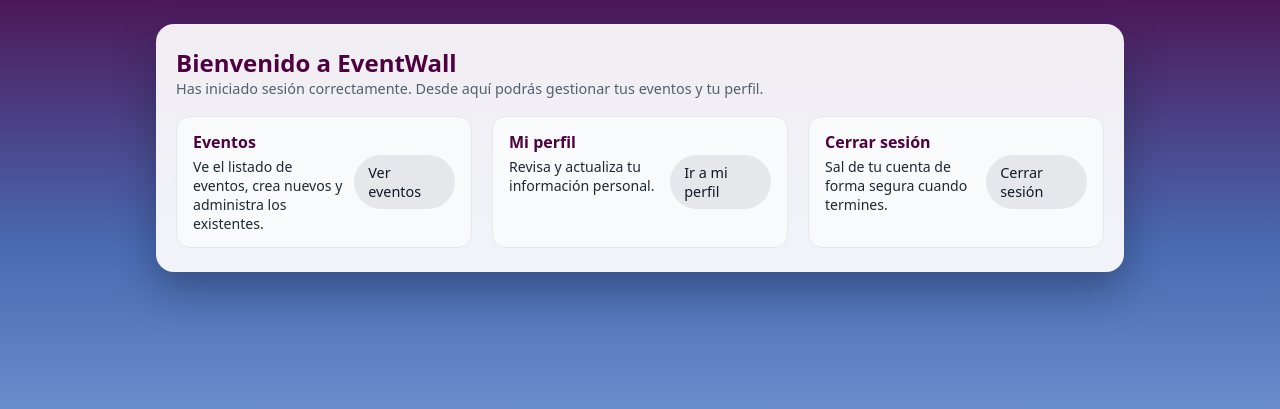
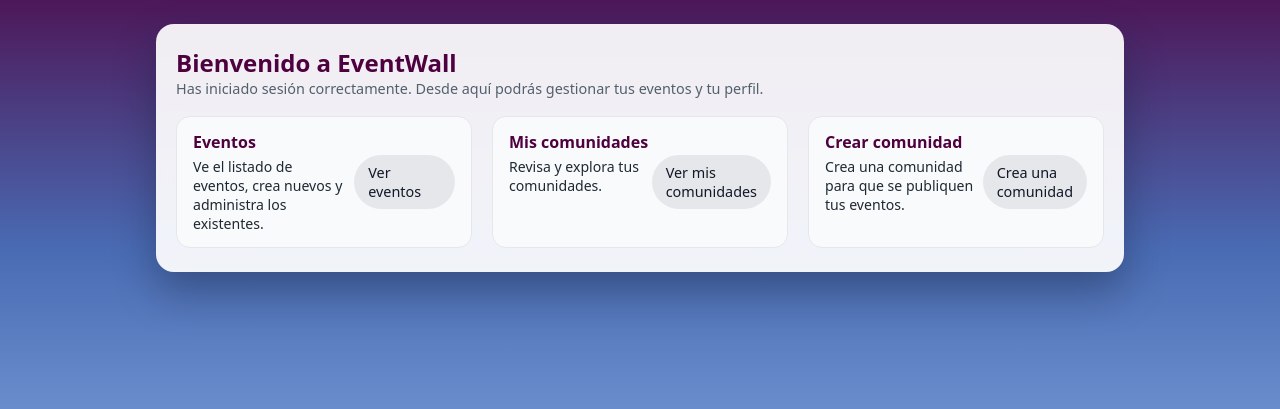
Before and after one commit to DAOZ2004/EventWall, a Django app: page / in a window 1280 px wide. Shown: the part 71-480 px from the top of the page. Run offline with Django 5.2, Linux system fonts and the light colour scheme; the visitor is signed in with stand-in values (Sample User, id 1).

Commit message:
Agregando cambios en el panel de inicio

```diff
--- a/EventWall/EventWall/urls.py
+++ b/EventWall/EventWall/urls.py
@@ -25,4 +25,7 @@
     path('', views.home, name='home'),
     path('logout/', views.logout_view, name='logout'),
     path('perfil/', views.perfil_view, name='perfil'),
+    path('eventos/', views.eventos_view, name='Eventos'),
+    path('Comunidades/', views.comunidades_view, name='Comunidades'),
+    path('CrearComunidad/', views.crear_comunidad_view, name='CrearComunidad')
 ]
--- a/EventWall/appEventWall/Templates/home.html
+++ b/EventWall/appEventWall/Templates/home.html
@@ -57,35 +57,35 @@
                         </p>
                     </div>
                     <div class="event-actions">
-                        <a href="#" class="btn-secondary">Ver eventos</a>
+                        <a href="{% url 'Eventos' %}" class="btn-secondary">Ver eventos</a>
                     </div>
                 </div>
 
                 <div class="event-card">
                     <div class="event-main">
                         <div class="event-title">
-                            Mi perfil
+                            Mis comunidades
                         </div>
                         <p class="event-description">
-                            Revisa y actualiza tu información personal.
+                            Revisa y explora tus comunidades.
                         </p>
                     </div>
                     <div class="event-actions">
-                        <a href="{% url 'perfil' %}" class="btn-secondary">Ir a mi perfil</a>
+                        <a href="{% url 'Comunidades' %}" class="btn-secondary">Ver mis comunidades</a>
                     </div>
                 </div>
 
                 <div class="event-card">
                     <div class="event-main">
                         <div class="event-title">
-                            Cerrar sesión
+                            Crear comunidad
                         </div>
                         <p class="event-description">
-                            Sal de tu cuenta de forma segura cuando termines.
+                            Crea una comunidad para que se publiquen tus eventos.
                         </p>
                     </div>
                     <div class="event-actions">
-                        <a href="{% url 'logout' %}" class="btn-secondary">Cerrar sesión</a>
+                        <a href="{% url 'CrearComunidad' %}" class="btn-secondary">Crea una comunidad</a>
                     </div>
                 </div>
             </div>
--- a/EventWall/appEventWall/views.py
+++ b/EventWall/appEventWall/views.py
@@ -52,3 +52,15 @@
 def perfil_view(request):
     profile, created = Profile.objects.get_or_create(user=request.user)
     return render(request, "perfil.html", {"profile": profile})
+
+@login_required
+def eventos_view(request):
+    return render(request, "Eventos.html")
+
+@login_required
+def comunidades_view(request):
+    return render(request, "Comunidades.html")
+
+@login_required
+def crear_comunidad_view(request):
+    return render(request, "ComunidadCreacion.html")
```
Also changed, not shown: EventWall/appEventWall/Templates/ComunidadCreacion.html (added), EventWall/appEventWall/Templates/Comunidades.html (added), EventWall/appEventWall/Templates/Eventos.html (added).
